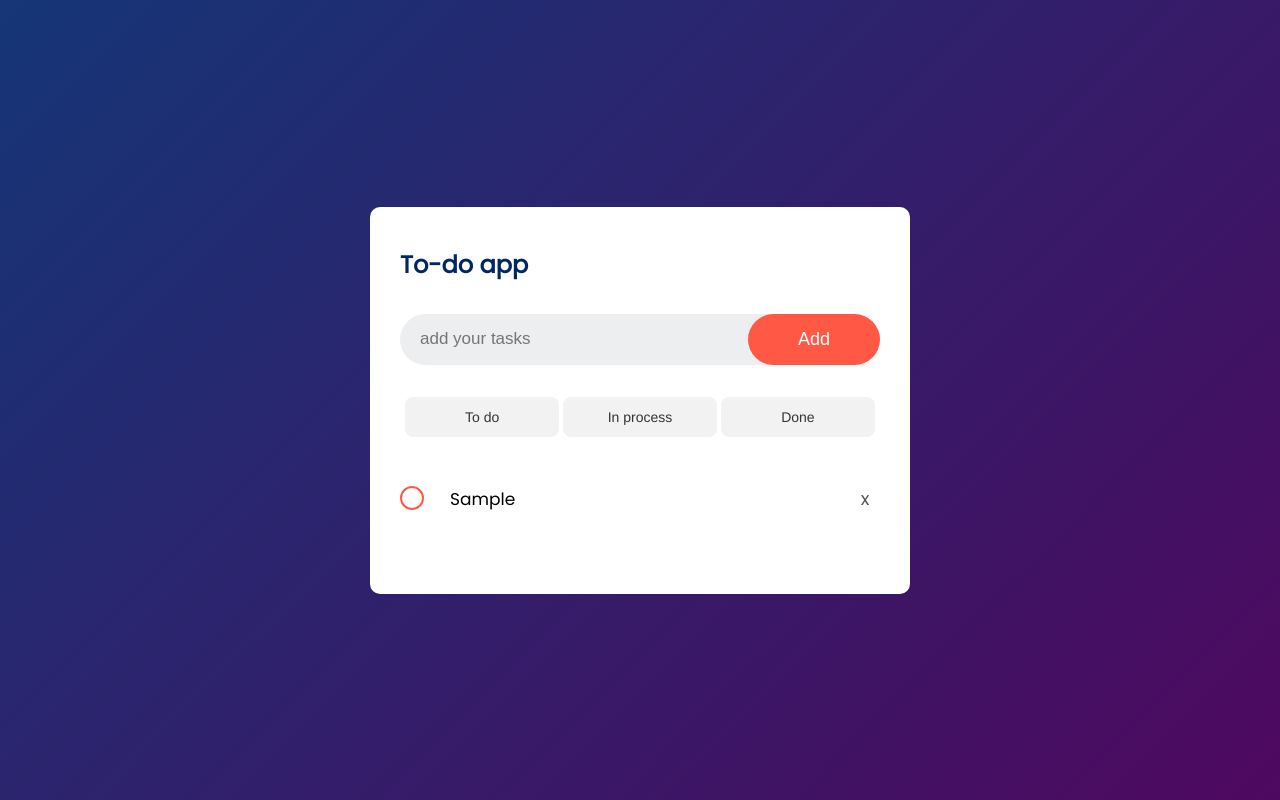
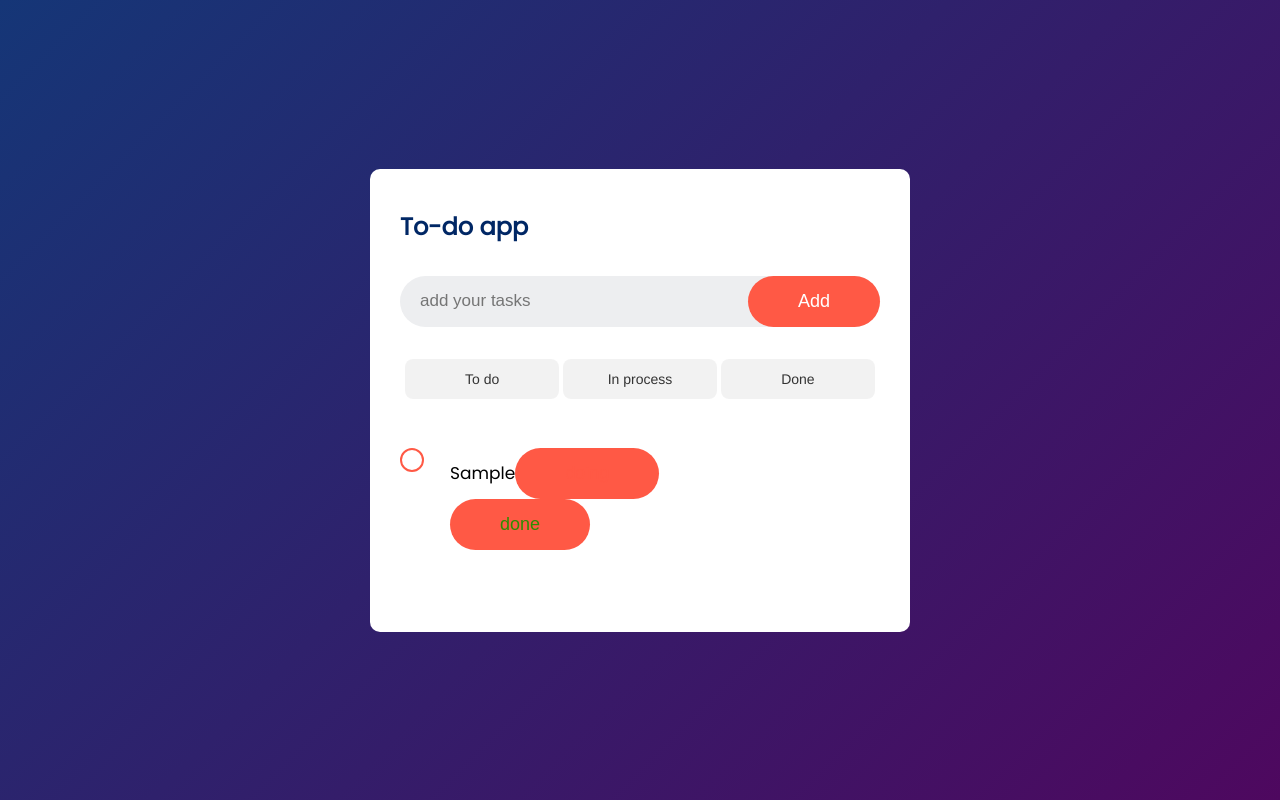
Before and after one commit to nikalinov/todo, a website: page index.html in a window 1280 px wide. Both pictures are taken after typing "Sample" into the empty fields and a click on the button "Add". Drawn offline with Linux system fonts and the light colour scheme.

Commit message:
Add Doing and Done buttons

```diff
--- a/css/style.css
+++ b/css/style.css
@@ -112,7 +112,7 @@ span {
   right: 0;
   top: 50%;
   transform: translateY(-50%);
-  width: 30px;
+  width: 100px;
   height: 30px;
   border-radius: 50%;
   display: flex;
--- a/script.js
+++ b/script.js
@@ -14,12 +14,19 @@ function addTask() {
     }
     list.appendChild(li);
     inputBox.value = "";
-    let span = document.createElement("span");
-    span.innerHTML = "x";
+    let span = document.createElement("button");
+    span.innerHTML = "doing";
+    span.style = "margin-right:100px; color: #ff5945;";
+    li.appendChild(span);
+    span = document.createElement("button");
+    span.innerHTML = "done";
+    span.style = "margin-right:10px; color: #2d8e00;";
+
     li.appendChild(span);
   }
   saveData("toDo");
 }
+
 list.addEventListener("click", (e) => {
   if (e.target.tagName === "LI") {
     e.target.classList.toggle("checked");
```
Also changed, not shown: 5 other files.
